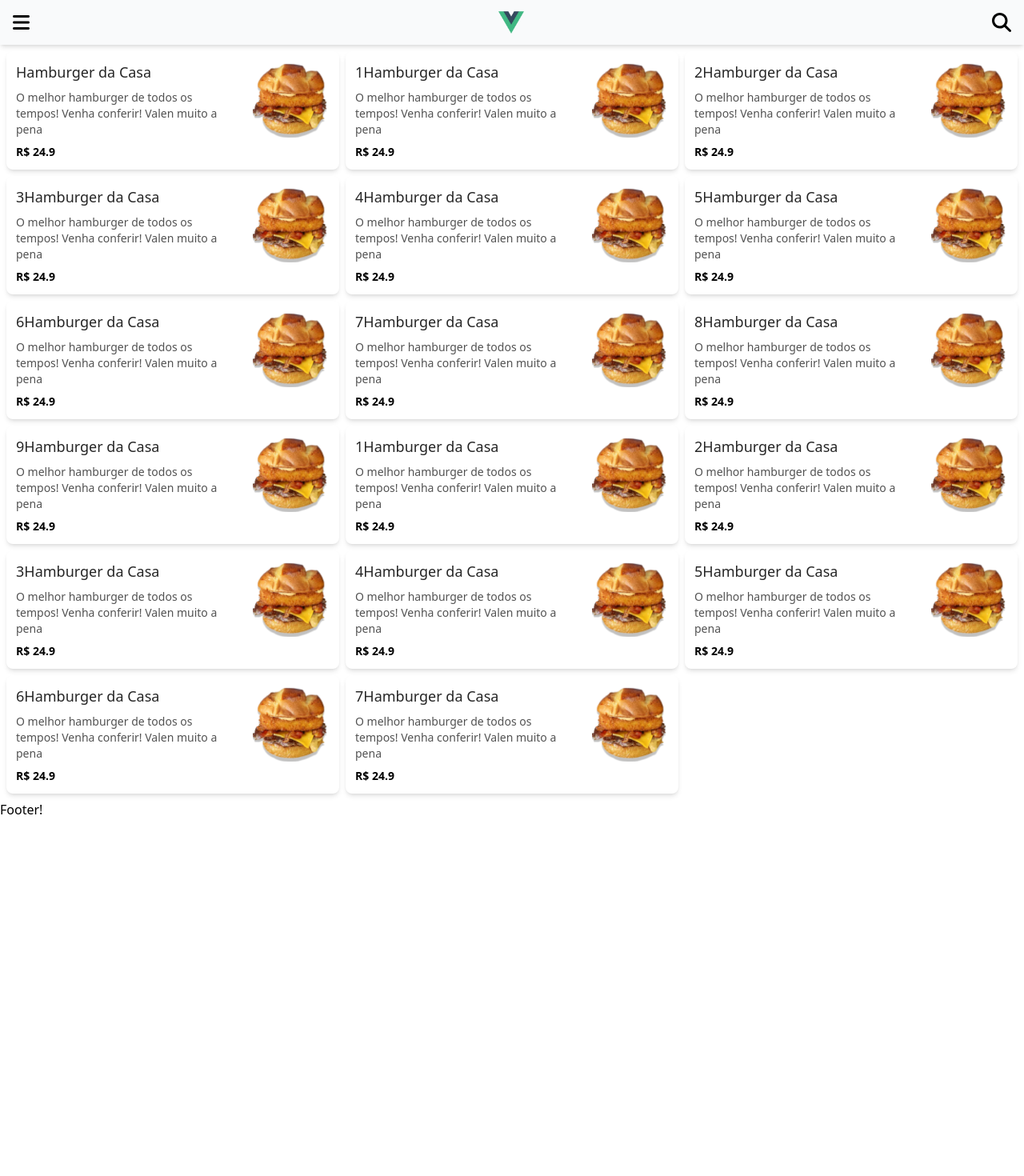
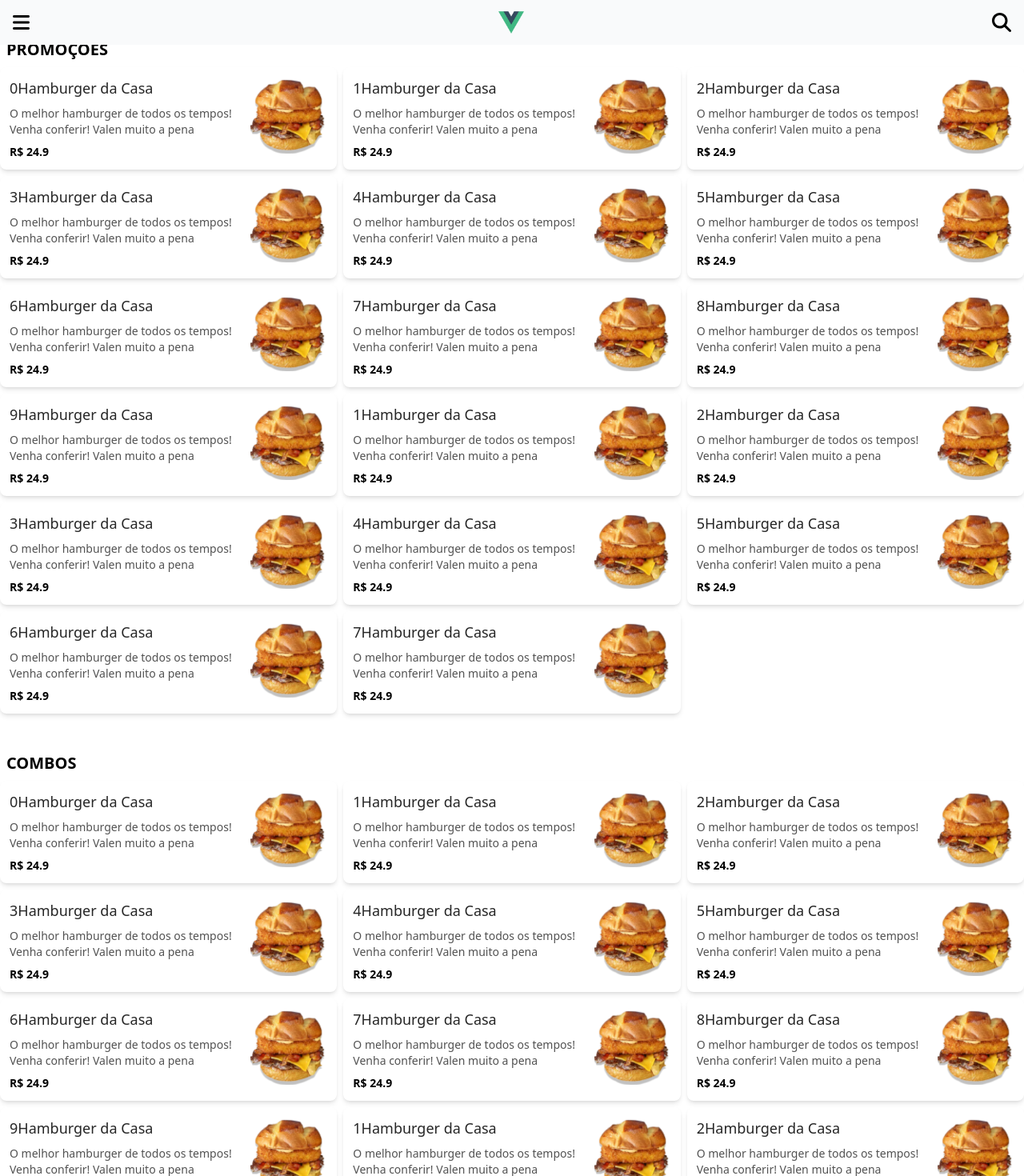
Before and after one commit to evandrofriedri/frontend-web, a Vue app: page / in a window 1280 px wide. Shown: the top 1470 px of the page at 80% size. Before the commit the page ends 1024 px from the top, so only its background shows below. Built offline with nearby package versions, Linux system fonts and the light colour scheme.

Commit message:
Criado novos componentes, melhorado menu sticky, efeito smooth

```diff
--- a/public/index.html
+++ b/public/index.html
@@ -1,10 +1,15 @@
 <!DOCTYPE html>
-<html lang="">
+<html lang="pt-br">
   <head>
     <meta charset="utf-8">
     <meta http-equiv="X-UA-Compatible" content="IE=edge">
     <meta name="viewport" content="width=device-width,initial-scale=1.0">
     <link rel="icon" href="<%= BASE_URL %>favicon.ico">
+    <style type="text/css">
+      html {
+        scroll-behavior: smooth!important;
+      }
+    </style>
     <title><%= htmlWebpackPlugin.options.title %></title>
   </head>
   <body>
--- a/src/components/CardItem.vue
+++ b/src/components/CardItem.vue
@@ -19,7 +19,7 @@
   </div>
   <Teleport to="#modal">
     <Transition name="modal">
-      <div v-if="isModalOpen" class="flex fixed top-0 left-0 w-screen h-screen bg-black/50 justify-center items-center">
+      <div v-if="isModalOpen" class="flex fixed top-0 left-0 z-10 w-screen h-screen bg-black/50 justify-center items-center">
         <div ref="modal" class="relative bg-white px-12 py-24 rounded shadow-lg">
           <button type="button" class="absolute top-3 right-3 bg-none cursor-pointer" @click="isModalOpen = false">
             <font-awesome-icon icon="fa-solid fa-xmark" />
--- a/src/components/MenuBar.vue
+++ b/src/components/MenuBar.vue
@@ -1,11 +1,14 @@
 <template>
-  <div class="max-w-screen flex items-center justify-between p-2 bg-gray-50 w-full top-0 left-0 shadow-md">
+  <div class="fixed max-w-screen z-10 flex items-center justify-between p-2 bg-gray-50 w-full top-0 left-0">
     <div id="div-menu" @click="isOpenMenu = !isOpenMenu" @keypress="isOpenMenu = !isOpenMenu">
       <MenuButton id="menu-button" icon="fa-solid fa-bars" />
     </div>
-    <Transition name="fade">
-      <div v-if="isOpenMenu" class="bg-black/50 min-h-screen w-full fixed top-0 left-0" />
-    </Transition>
+    <div>
+      <LogoApp />
+    </div>
+    <div id="div-menu" @click="searchProduct" @keypress="searchProduct">
+      <MenuButton id="search-button" icon="fa-solid fa-magnifying-glass" />
+    </div>
     <Transition name="slide">
       <div v-if="isOpenMenu" ref="blur" class="fixed p-2 top-0 w-[270px] left-0 h-screen z-50 bg-gray-700 flex-col shadow-md text-white transition-all duration-500">
         <MenuItemBar icon="fa-solid fa-circle-user" label="Entre ou Cadastre-se" route="/login" />
@@ -23,12 +26,9 @@
         </div>
       </div>
     </Transition>
-    <div>
-      <LogoApp />
-    </div>
-    <div id="div-menu" @click="searchProduct" @keypress="searchProduct">
-      <MenuButton id="search-button" icon="fa-solid fa-magnifying-glass" />
-    </div>
+    <Transition name="fade">
+      <div v-if="isOpenMenu" class="fixed top-0 left-0 bg-black/50 min-h-screen z-10 w-full" />
+    </Transition>
   </div>
 </template>
 
--- /dev/null
+++ b/src/components/MenuItemSticky.vue
@@ -0,0 +1,21 @@
+<template>
+  <li class="px-4 py-3">
+    <a :href="props.link">
+      {{ props.title }}
+    </a>
+  </li>
+</template>
+
+<script setup>
+const props = defineProps({
+  link: {
+    type: String,
+    default: '',
+  },
+  title: {
+    type: String,
+    default: '',
+  },
+});
+
+</script>
--- /dev/null
+++ b/src/components/SectionTitle.vue
@@ -0,0 +1,17 @@
+<template>
+  <h2 :id="props.id" class="pt-12 pb-2 px-2 text-xl font-semibold">
+    {{ props.title }}
+  </h2>
+</template>
+<script setup>
+const props = defineProps({
+  id: {
+    type: String,
+    default: '',
+  },
+  title: {
+    type: String,
+    default: '',
+  },
+});
+</script>
--- a/src/views/HomeView.vue
+++ b/src/views/HomeView.vue
@@ -1,11 +1,23 @@
 <template>
-  <div class="container mx-auto p-2 grid md:grid-cols-2 lg:grid-cols-3 gap-2">
+  <ul class="sticky flex items-center overflow-x-auto bg-gray-50 justify-between xl:hidden top-14 z-0 shadow-md">
     <!-- futuramente tera um for aqui... -->
-    <CardItem
-      title="Hamburger da Casa"
-      description="O melhor hamburger de todos os tempos! Venha conferir! Valen muito a pena"
-      :price="24.90"
-    />
+    <MenuItemSticky title="Promoções" link="#promocoes" />
+    <MenuItemSticky title="Combos" link="#combos" />
+    <MenuItemSticky title="Especiais" link="#especiais" />
+    <MenuItemSticky title="Sanduiches" link="#sanduiches" />
+    <MenuItemSticky title="Porções" link="#porcoes" />
+    <MenuItemSticky title="Clássicos" link="#classicos" />
+    <MenuItemSticky title="Sobremesas" link="#sobremesas" />
+    <MenuItemSticky title="Refrigerantes" link="#refrigerantes" />
+    <MenuItemSticky title="Cervejas" link="#cervejas" />
+  </ul>
+  <div class="container mx-auto">
+    <div>
+      <SectionTitle id="promocoes" title="PROMOÇÕES" />
+    </div>
+    <div class="grid md:grid-cols-2 lg:grid-cols-3 gap-2">
+      <!-- futuramente tera um for aqui... -->
+      <CardItem title="0Hamburger da Casa" description="O melhor hamburger de todos os tempos! Venha conferir! Valen muito a pena" :price="24.90" />
       <CardItem title="1Hamburger da Casa" description="O melhor hamburger de todos os tempos! Venha conferir! Valen muito a pena" :price="24.90" />
       <CardItem title="2Hamburger da Casa" description="O melhor hamburger de todos os tempos! Venha conferir! Valen muito a pena" :price="24.90" />
       <CardItem title="3Hamburger da Casa" description="O melhor hamburger de todos os tempos! Venha conferir! Valen muito a pena" :price="24.90" />
@@ -23,9 +35,76 @@
       <CardItem title="6Hamburger da Casa" description="O melhor hamburger de todos os tempos! Venha conferir! Valen muito a pena" :price="24.90" />
       <CardItem title="7Hamburger da Casa" description="O melhor hamburger de todos os tempos! Venha conferir! Valen muito a pena" :price="24.90" />
     </div>
+    <div>
+      <SectionTitle id="combos" title="COMBOS" />
+    </div>
+    <div class="grid md:grid-cols-2 lg:grid-cols-3 gap-2">
+      <!-- futuramente tera um for aqui... -->
+      <CardItem title="0Hamburger da Casa" description="O melhor hamburger de todos os tempos! Venha conferir! Valen muito a pena" :price="24.90" />
+      <CardItem title="1Hamburger da Casa" description="O melhor hamburger de todos os tempos! Venha conferir! Valen muito a pena" :price="24.90" />
+      <CardItem title="2Hamburger da Casa" description="O melhor hamburger de todos os tempos! Venha conferir! Valen muito a pena" :price="24.90" />
+      <CardItem title="3Hamburger da Casa" description="O melhor hamburger de todos os tempos! Venha conferir! Valen muito a pena" :price="24.90" />
+      <CardItem title="4Hamburger da Casa" description="O melhor hamburger de todos os tempos! Venha conferir! Valen muito a pena" :price="24.90" />
+      <CardItem title="5Hamburger da Casa" description="O melhor hamburger de todos os tempos! Venha conferir! Valen muito a pena" :price="24.90" />
+      <CardItem title="6Hamburger da Casa" description="O melhor hamburger de todos os tempos! Venha conferir! Valen muito a pena" :price="24.90" />
+      <CardItem title="7Hamburger da Casa" description="O melhor hamburger de todos os tempos! Venha conferir! Valen muito a pena" :price="24.90" />
+      <CardItem title="8Hamburger da Casa" description="O melhor hamburger de todos os tempos! Venha conferir! Valen muito a pena" :price="24.90" />
+      <CardItem title="9Hamburger da Casa" description="O melhor hamburger de todos os tempos! Venha conferir! Valen muito a pena" :price="24.90" />
+      <CardItem title="1Hamburger da Casa" description="O melhor hamburger de todos os tempos! Venha conferir! Valen muito a pena" :price="24.90" />
+      <CardItem title="2Hamburger da Casa" description="O melhor hamburger de todos os tempos! Venha conferir! Valen muito a pena" :price="24.90" />
+      <CardItem title="3Hamburger da Casa" description="O melhor hamburger de todos os tempos! Venha conferir! Valen muito a pena" :price="24.90" />
+      <CardItem title="4Hamburger da Casa" description="O melhor hamburger de todos os tempos! Venha conferir! Valen muito a pena" :price="24.90" />
+      <CardItem title="5Hamburger da Casa" description="O melhor hamburger de todos os tempos! Venha conferir! Valen muito a pena" :price="24.90" />
+      <CardItem title="6Hamburger da Casa" description="O melhor hamburger de todos os tempos! Venha conferir! Valen muito a pena" :price="24.90" />
+      <CardItem title="7Hamburger da Casa" description="O melhor hamburger de todos os tempos! Venha conferir! Valen muito a pena" :price="24.90" />
+    </div>
+    <div>
+      <SectionTitle id="especiais" title="ESPECIAIS" />
+    </div>
+    <div class="grid md:grid-cols-2 lg:grid-cols-3 gap-2">
+      <!-- futuramente tera um for aqui... -->
+      <CardItem title="0Hamburger da Casa" description="O melhor hamburger de todos os tempos! Venha conferir! Valen muito a pena" :price="24.90" />
+      <CardItem title="1Hamburger da Casa" description="O melhor hamburger de todos os tempos! Venha conferir! Valen muito a pena" :price="24.90" />
+      <CardItem title="2Hamburger da Casa" description="O melhor hamburger de todos os tempos! Venha conferir! Valen muito a pena" :price="24.90" />
+      <CardItem title="3Hamburger da Casa" description="O melhor hamburger de todos os tempos! Venha conferir! Valen muito a pena" :price="24.90" />
+      <CardItem title="4Hamburger da Casa" description="O melhor hamburger de todos os tempos! Venha conferir! Valen muito a pena" :price="24.90" />
+      <CardItem title="5Hamburger da Casa" description="O melhor hamburger de todos os tempos! Venha conferir! Valen muito a pena" :price="24.90" />
+      <CardItem title="6Hamburger da Casa" description="O melhor hamburger de todos os tempos! Venha conferir! Valen muito a pena" :price="24.90" />
+      <CardItem title="7Hamburger da Casa" description="O melhor hamburger de todos os tempos! Venha conferir! Valen muito a pena" :price="24.90" />
+      <CardItem title="8Hamburger da Casa" description="O melhor hamburger de todos os tempos! Venha conferir! Valen muito a pena" :price="24.90" />
+      <CardItem title="9Hamburger da Casa" description="O melhor hamburger de todos os tempos! Venha conferir! Valen muito a pena" :price="24.90" />
+      <CardItem title="1Hamburger da Casa" description="O melhor hamburger de todos os tempos! Venha conferir! Valen muito a pena" :price="24.90" />
+      <CardItem title="2Hamburger da Casa" description="O melhor hamburger de todos os tempos! Venha conferir! Valen muito a pena" :price="24.90" />
+      <CardItem title="3Hamburger da Casa" description="O melhor hamburger de todos os tempos! Venha conferir! Valen muito a pena" :price="24.90" />
+      <CardItem title="4Hamburger da Casa" description="O melhor hamburger de todos os tempos! Venha conferir! Valen muito a pena" :price="24.90" />
+      <CardItem title="5Hamburger da Casa" description="O melhor hamburger de todos os tempos! Venha conferir! Valen muito a pena" :price="24.90" />
+      <CardItem title="6Hamburger da Casa" description="O melhor hamburger de todos os tempos! Venha conferir! Valen muito a pena" :price="24.90" />
+      <CardItem title="7Hamburger da Casa" description="O melhor hamburger de todos os tempos! Venha conferir! Valen muito a pena" :price="24.90" />
+    </div>
+    <div>
+      <SectionTitle id="sanduiches" title="SANDUICHES" />
+    </div>
+    <div>
+      <SectionTitle id="porcoes" title="PORÇÕES" />
+    </div>
+    <div>
+      <SectionTitle id="classicos" title="CLÁSSICOS" />
+    </div>
+    <div>
+      <SectionTitle id="sobremesas" title="SOBREMESAS" />
+    </div>
+    <div>
+      <SectionTitle id="refrigerantes" title="REFRIGERANTES" />
+    </div>
+    <div>
+      <SectionTitle id="cervejas" title="CERVEJAS" />
+    </div>
+  </div>
 </template>
 
 <script setup>
+import MenuItemSticky from '../components/MenuItemSticky.vue';
 import CardItem from '../components/CardItem.vue';
+import SectionTitle from '../components/SectionTitle.vue';
 
 </script>
```
Lines whose indentation alone changed are shown as unchanged.
